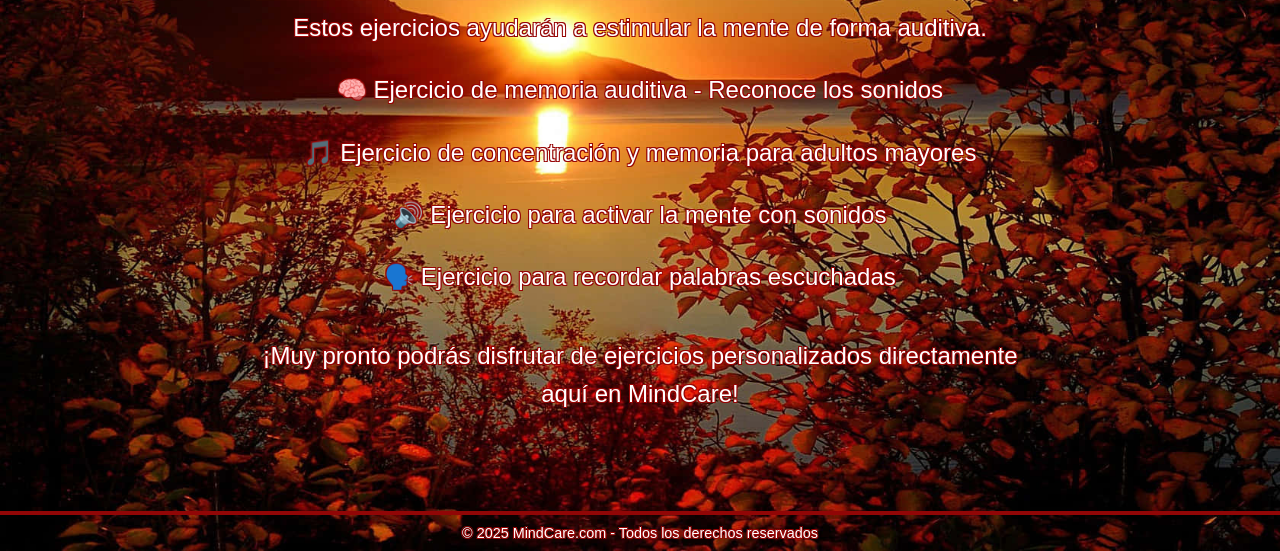
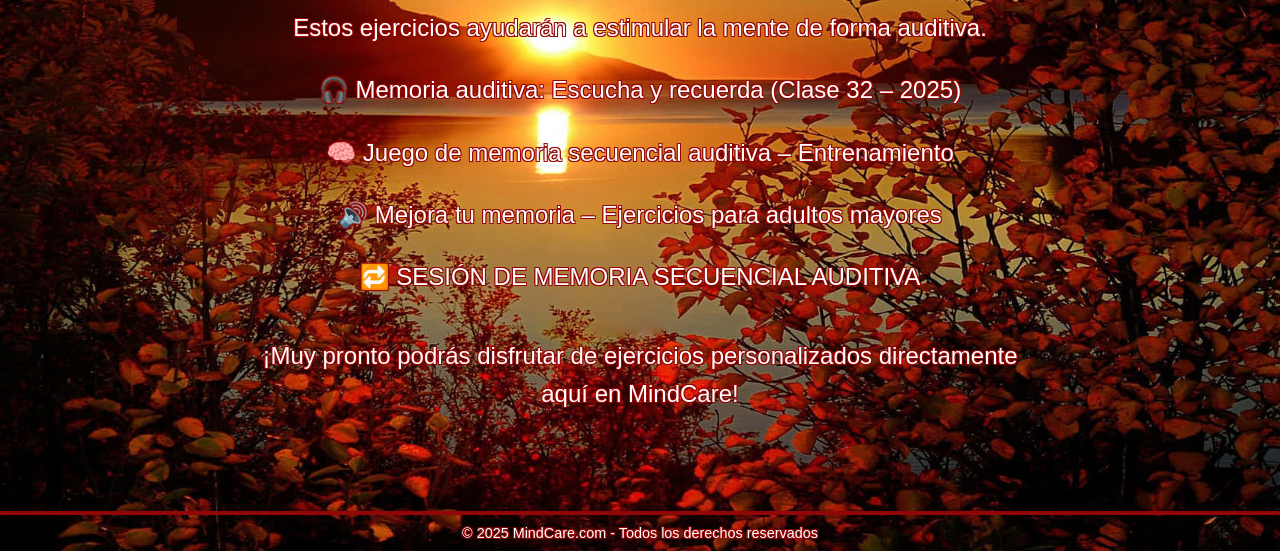
Before and after one commit to KEILY85734/Mindcare-1.0, a plain HTML site: page ejercicios.html in a window 1280 px wide. Shown: the part 249-800 px from the top of the page. Drawn offline with Linux system fonts and the light colour scheme.

Commit message:
Update ejercicios.html

```diff
--- a/ejercicios.html
+++ b/ejercicios.html
@@ -27,10 +27,11 @@
     <p>Estos ejercicios ayudarán a estimular la mente de forma auditiva.</p>
 
     <div class="detalles">
-      <p><a href="https://www.youtube.com/watch?v=15pF7pDEK0I" target="_blank">🧠 Ejercicio de memoria auditiva - Reconoce los sonidos</a></p>
-      <p><a href="https://www.youtube.com/watch?v=5LRsKkM0qEw" target="_blank">🎵 Ejercicio de concentración y memoria para adultos mayores</a></p>
-      <p><a href="https://www.youtube.com/watch?v=jpxWWfnpTgk" target="_blank">🔊 Ejercicio para activar la mente con sonidos</a></p>
-      <p><a href="https://www.youtube.com/watch?v=bvHDc7pMp1U" target="_blank">🗣️ Ejercicio para recordar palabras escuchadas</a></p>
+      <p><a href="https://www.youtube.com/watch?v=XGXwkEvmsjg" target="_blank">🎧 Memoria auditiva: Escucha y recuerda (Clase 32 – 2025)</a></p>
+      <p><a href="https://www.youtube.com/watch?v=9BNt2mE_DFs" target="_blank">🧠 Juego de memoria secuencial auditiva – Entrenamiento</a></p>
+      <p><a href="https://www.youtube.com/watch?v=f_PIULunIZI" target="_blank">🔊 Mejora tu memoria – Ejercicios para adultos mayores</a></p>
+      <p><a href="https://www.youtube.com/watch?v=aipayGEf5bQ" target="_blank">🔁 SESIÓN DE MEMORIA SECUENCIAL AUDITIVA</a></p>
+
     </div>
 
     <p>¡Muy pronto podrás disfrutar de ejercicios personalizados directamente aquí en MindCare!</p>
```
